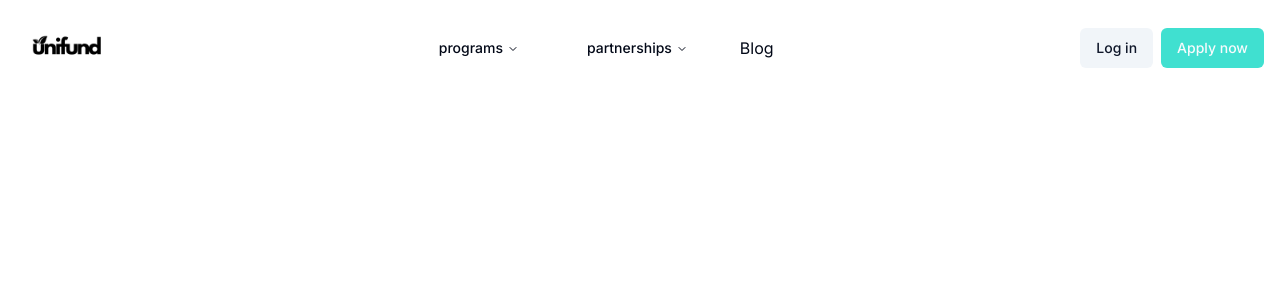
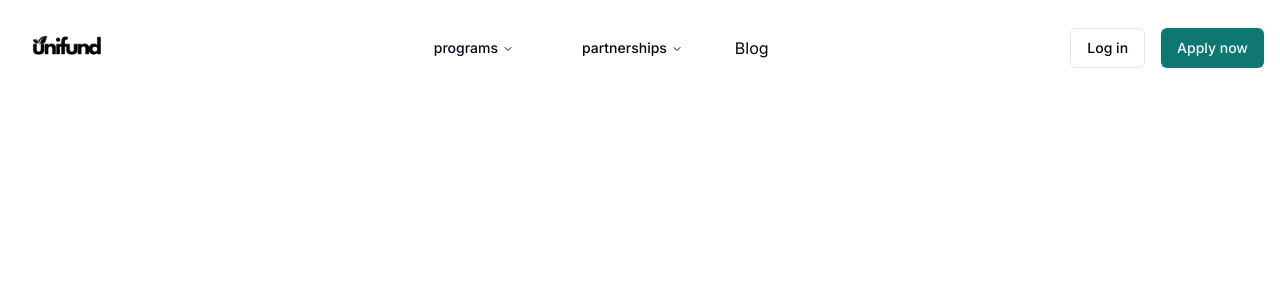
Before and after one commit to baha-ott/unifunds, a Next.js app: page / in a window 1280 px wide. Shown: the top 300 px of the page. Built offline with nearby package versions, Linux system fonts and the light colour scheme.

Commit message:
change the primary color

```diff
--- /dev/null
+++ b/components/layout/container.tsx
@@ -0,0 +1,12 @@
+interface Props  {
+    children: React.ReactNode;
+    className?:string;
+}
+
+function Container({children, className = ""}: Props) {
+  return (
+    <div className={`max-w-7xl px-8 ${className}`}>{children}</div>
+  )
+}
+
+export default Container;
--- a/components/shared-components/navigation/apply.tsx
+++ b/components/shared-components/navigation/apply.tsx
@@ -4,8 +4,8 @@ import BtnPrimary from "../btn-primary";
 
 const Apply = () => {
   return (
-    <div className="flex items-center gap-2">
-      <Button variant="secondary">
+    <div className="flex items-center gap-4">
+      <Button variant="outline" className="">
         <Link href="/">Log in</Link>
       </Button>
       <BtnPrimary>
--- a/components/shared-components/navigation/main-navigation.tsx
+++ b/components/shared-components/navigation/main-navigation.tsx
@@ -5,7 +5,7 @@ import NavigationList from "./navigation-list";
 
 const MainNavigation = () => {
   return (
-    <header className="flex items-center justify-between mx-auto h-24 px-4">
+    <header className="flex items-center max-w-7xl justify-between mx-auto h-24 px-4">
       <div className="flex gap-2">
         {/* navigation on mobile */}
         <MobileNav />
--- a/tailwind.config.js
+++ b/tailwind.config.js
@@ -17,7 +17,7 @@ module.exports = {
     },
     extend: {
       colors: {
-        "brand-primary": "#40E0D0",
+        "brand-primary": "#0F7771",
         border: "hsl(var(--border))",
         input: "hsl(var(--input))",
         ring: "hsl(var(--ring))",
```
